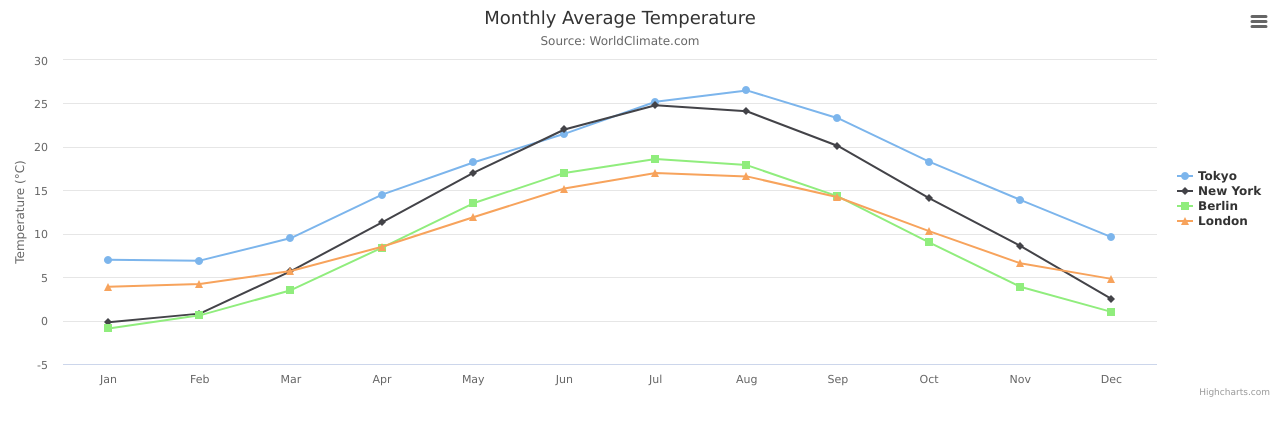
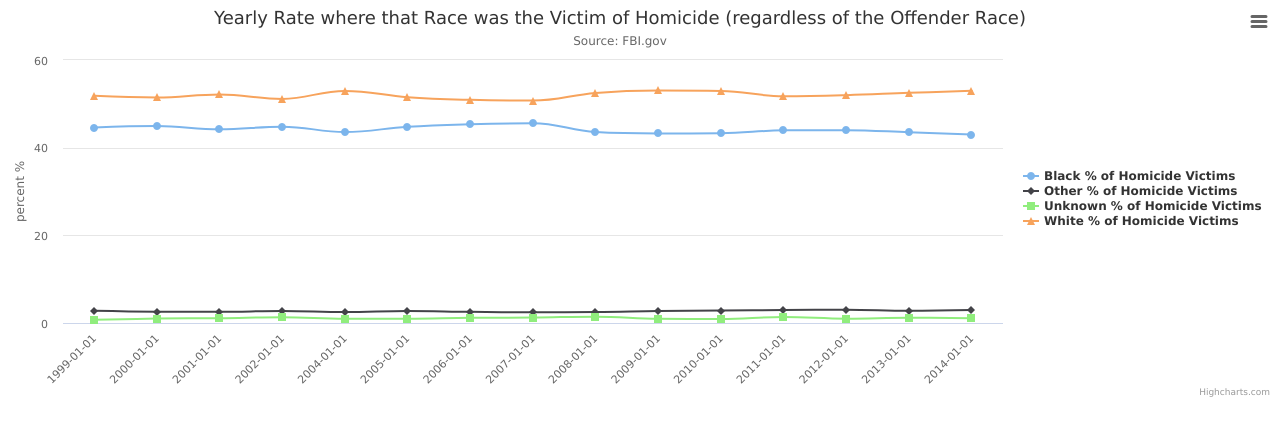
Before and after one commit to gclarkjr5/gclarkjr5.github.io, a website: page Highcharts/hcharts.html in a window 1280 px wide. Drawn offline with nearby package versions, Linux system fonts and the light colour scheme; files that its build step writes are made by us from their sources.

Commit message:
Got some Homicide data into highcharts

```diff
--- a/Highcharts/hcharts.html
+++ b/Highcharts/hcharts.html
@@ -32,7 +32,9 @@
         <script src="https://oss.maxcdn.com/respond/1.4.2/respond.min.js"></script><![endif]-->
     <script src="https://code.highcharts.com/highcharts.js"></script>
     <script src="https://code.highcharts.com/modules/exporting.js"></script>
-    <script src="hcharts.js"></script>
+    <script src="rateSameRace.js"></script>
+    <script src="rates.js"></script>
+
 
 
 </head>
@@ -40,10 +42,11 @@
 <body>
     <div id="container" style="min-width: 310px; height: 400px; margin: 0 auto"></div>
 
-
+    <script src="https://cdnjs.cloudflare.com/ajax/libs/underscore.js/1.8.3/underscore-min.js"></script>
     <script>
         $(document).ready(function () {
-            chartOpts();
+//            rates();
+            rateSameRace();
         });
     </script>
 </body>
--- a/Highcharts/hcharts.js
+++ /dev/null
@@ -1,49 +0,0 @@
-function chartOpts() {
-    var chartOptions = {
-        title: {
-            text: 'Monthly Average Temperature',
-            x: -20 //center
-        },
-        subtitle: {
-            text: 'Source: WorldClimate.com',
-            x: -20
-        },
-        xAxis: {
-            categories: ['Jan', 'Feb', 'Mar', 'Apr', 'May', 'Jun',
-                'Jul', 'Aug', 'Sep', 'Oct', 'Nov', 'Dec']
-        },
-        yAxis: {
-            title: {
-                text: 'Temperature (°C)'
-            },
-            plotLines: [{
-                value: 0,
-                width: 1,
-                color: '#808080'
-            }]
-        },
-        tooltip: {
-            valueSuffix: '°C'
-        },
-        legend: {
-            layout: 'vertical',
-            align: 'right',
-            verticalAlign: 'middle',
-            borderWidth: 0
-        },
-        series: [{
-            name: 'Tokyo',
-            data: [7.0, 6.9, 9.5, 14.5, 18.2, 21.5, 25.2, 26.5, 23.3, 18.3, 13.9, 9.6]
-        }, {
-            name: 'New York',
-            data: [-0.2, 0.8, 5.7, 11.3, 17.0, 22.0, 24.8, 24.1, 20.1, 14.1, 8.6, 2.5]
-        }, {
-            name: 'Berlin',
-            data: [-0.9, 0.6, 3.5, 8.4, 13.5, 17.0, 18.6, 17.9, 14.3, 9.0, 3.9, 1.0]
-        }, {
-            name: 'London',
-            data: [3.9, 4.2, 5.7, 8.5, 11.9, 15.2, 17.0, 16.6, 14.2, 10.3, 6.6, 4.8]
-        }]
-    };
-    $('#container').highcharts(chartOptions);
-};
--- /dev/null
+++ b/Highcharts/rateSameRace.js
@@ -0,0 +1,60 @@
+function rateSameRace() {
+    $.getJSON("../Rdata.json", function (data) {
+        var yearGroup = _.groupBy(data, "Year")
+        var races = _.allKeys(_.groupBy(data, "Offender.Category"));
+        var series = _.map(races, function (race) {
+            var sameGrp_yr = _.map(yearGroup, function (value, key) {
+                var sameGrp = _.where(value, {
+                    "Offender.Category": race,
+                    "Victim.Category": race
+                });
+                return sameGrp
+                    //                alert(JSON.stringify(c, null, 2))
+            });
+            return {
+                "name": race + " % of Homicide Victims",
+                "data": _.map(_.flatten(sameGrp_yr), function (x) {
+                    return x.percent_as_victim
+                }),
+                "type": "spline"
+            }
+        });
+
+
+        var chartOptions = {
+            title: {
+                text: 'Yearly Rate where that Race was the Victim of Homicide (regardless of the Offender Race)',
+                x: -20 //center
+            },
+            subtitle: {
+                text: 'Source: FBI.gov',
+                x: -20
+            },
+            xAxis: {
+                categories: _.allKeys(yearGroup)
+            },
+            yAxis: {
+                title: {
+                    text: 'percent %'
+                },
+                plotLines: [{
+                    value: 0,
+                    width: 1,
+                    color: '#808080'
+                                }]
+            },
+            tooltip: {
+                valuePrefix: 'Accounts for ',
+                valueSuffix: '%'
+            },
+            legend: {
+                layout: 'vertical',
+                align: 'right',
+                verticalAlign: 'middle',
+                borderWidth: 0
+            },
+            series: series
+        };
+        $('#container').highcharts(chartOptions);
+    });
+};
--- /dev/null
+++ b/Highcharts/rates.js
@@ -0,0 +1,17 @@
+function rates() {
+    $.getJSON("../Rdata.json", function (data) {
+        var yearGroup = _.groupBy(data, "Year")
+        var races = _.allKeys(_.groupBy(data, "Offender.Category"));
+        var series = _.map(races, function (race) {
+            var sameGrp_yr = _.map(yearGroup, function (value, key) {
+                var sameVictim = _.groupBy(value, "Victim.Category")
+                var sameVic = _.map(sameVictim, function(val, ky){
+                    alert(JSON.stringify(val, null, 2)
+                });
+//                alert(JSON.stringify(sameVic, null, 2))
+            });
+//            alert(JSON.stringify(sameGrp_yr, null, 2))
+            //        alert(JSON.stringify(data, null, 2))
+        });
+    });
+};
```
Also changed, not shown: index.html (+7 -1 lines), Highcharts/img/Homicide.jpg (added).
